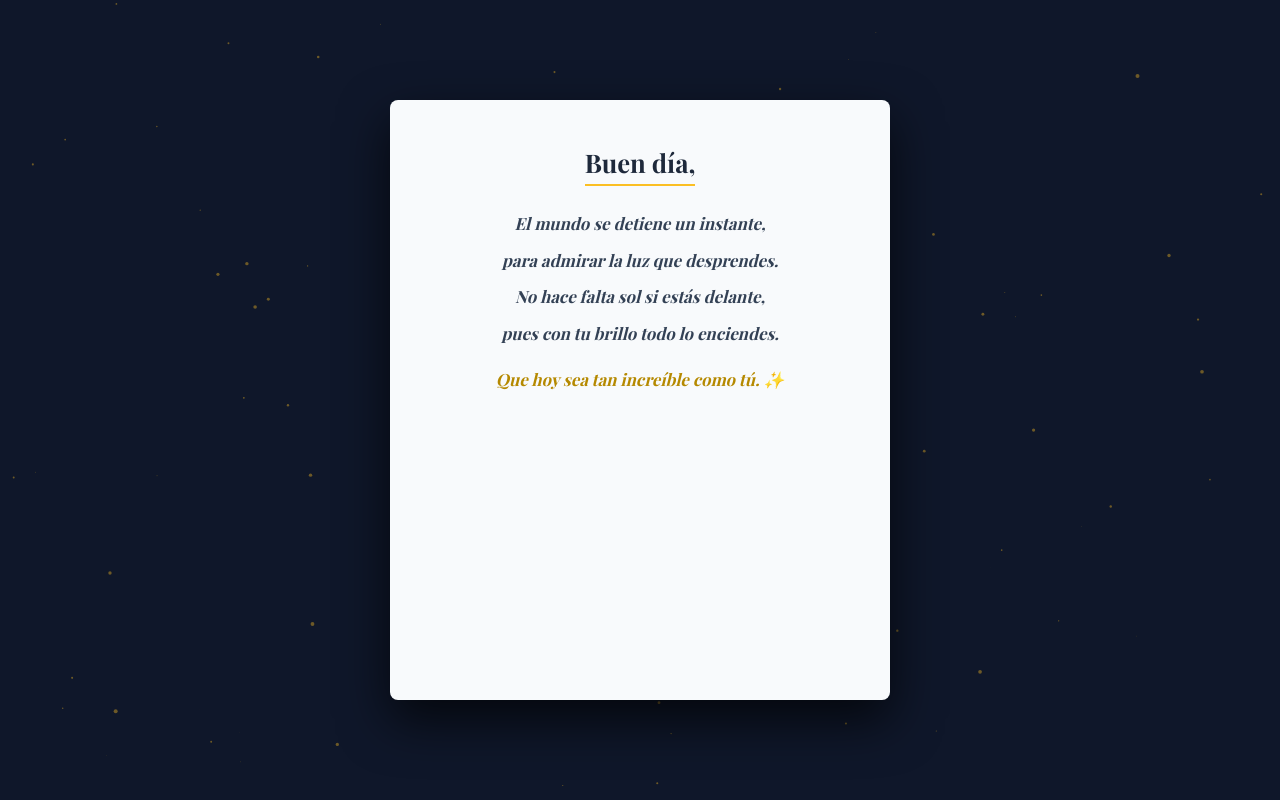
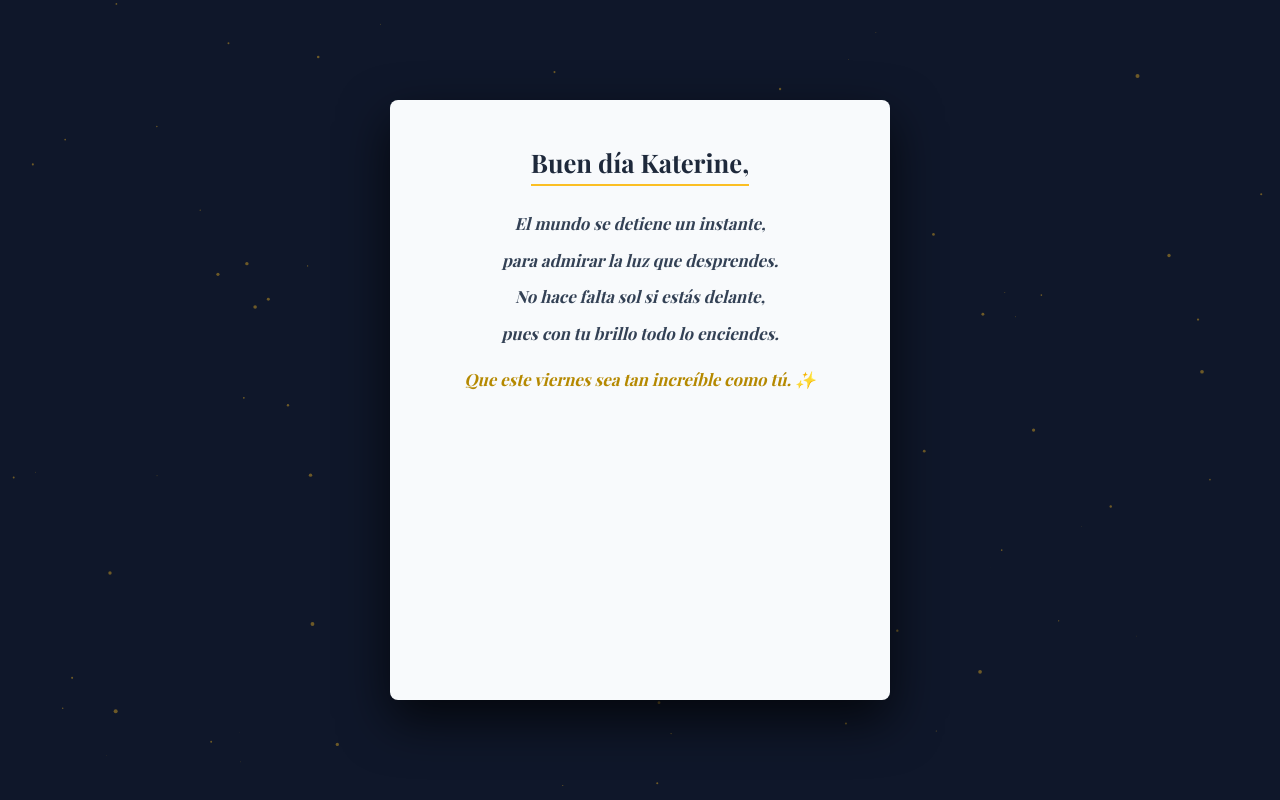
Before and after one commit to ArielArgumedo93/buenos-dias, a plain HTML site: page index.html in a window 1280 px wide. Both pictures are taken after a click on the element 640 px from the left and 400 px from the top of the page. Drawn offline with nearby package versions, Linux system fonts and the light colour scheme; a web font is replaced by a local one.

Commit message:
Update index.html

```diff
--- a/index.html
+++ b/index.html
@@ -221,12 +221,12 @@
             <div class="tapa"></div>
             <div class="carta">
                 <div class="carta-contenido">
-                    <h2>Buen día,</h2>
+                    <h2>Buen día Katerine,</h2>
                     <p style="transition-delay: 0.5s;">El mundo se detiene un instante,</p>
                     <p style="transition-delay: 0.9s;">para admirar la luz que desprendes.</p>
                     <p style="transition-delay: 1.3s;">No hace falta sol si estás delante,</p>
                     <p style="transition-delay: 1.7s;">pues con tu brillo todo lo enciendes.</p>
-                    <p class="final" style="transition-delay: 2.1s;">Que hoy sea tan increíble como tú. ✨</p>
+                    <p class="final" style="transition-delay: 2.1s;">Que este viernes sea tan increíble como tú. ✨</p>
                 </div>
             </div>
             <div class="instruccion">Toca para abrir</div>
```
